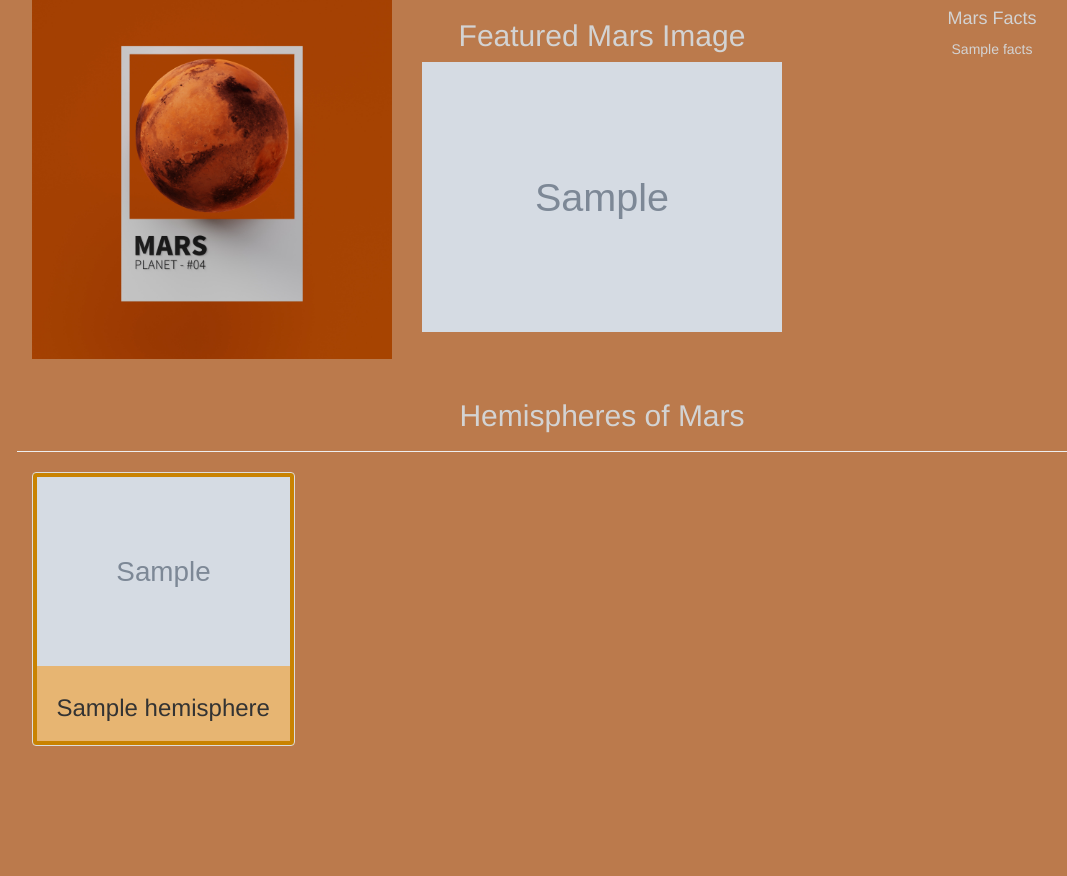
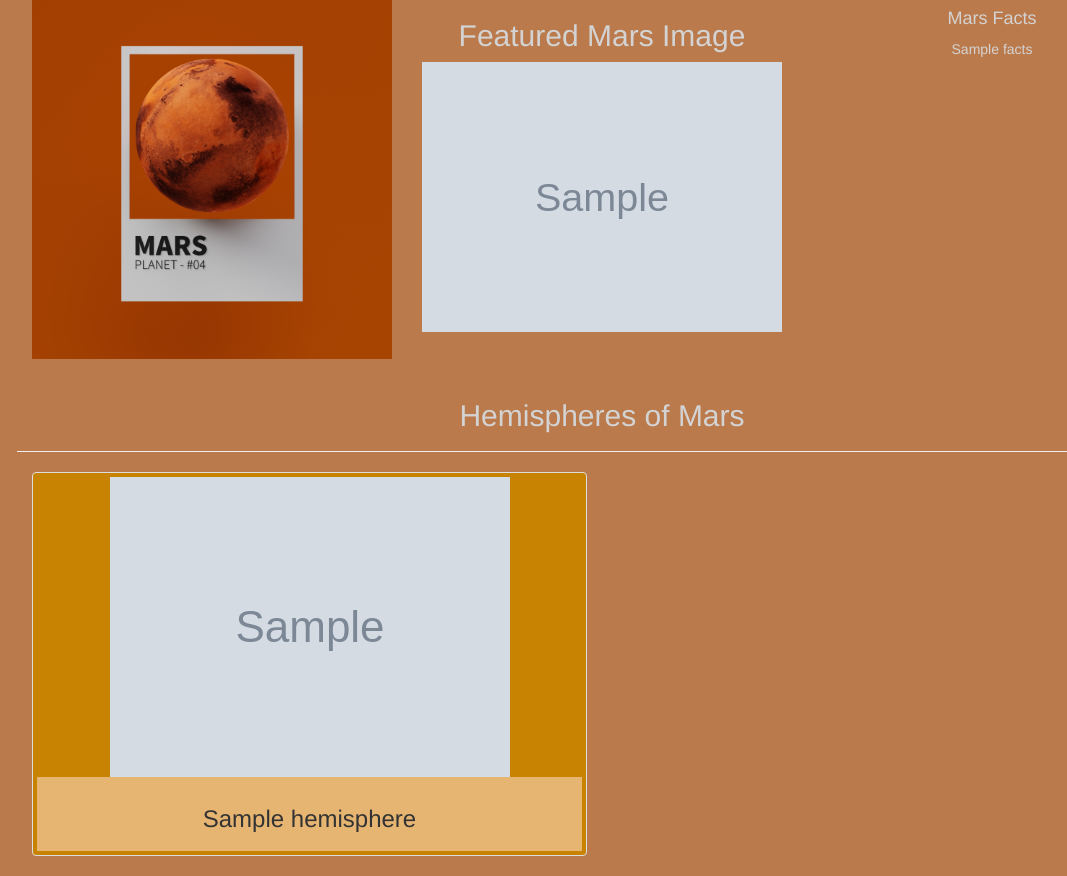
Before and after one commit to rickystuart1/Mission-to-Mars, a Flask app: page / in a window 1280 px wide. Shown: the part 649-1525 px from the top of the page, without its empty margins (38-1105 px from the left). Before the commit the page ends 1395 px from the top, so only its background shows below. Run offline with Flask 2, Linux system fonts and the light colour scheme; grey boxes marked "Sample" are stand-in pictures; a database or web service that is not in the repository returns one stand-in record (values such as "Sample title"); some libraries are stand-ins or nearby versions.

Commit message:
uploading final update html and css changes

```diff
--- a/templates/index.html
+++ b/templates/index.html
@@ -22,7 +22,7 @@
 
       <!-- Add section for Mars News -->
       <div class="row text-center" id="mars-news">
-        <div class="col-md-12">
+        <div class="col-lg-12 col-md-12 col-sm-12">
           <div class="media">
             <div class="media-body">
               <h2>Latest Mars News</h2>
@@ -35,14 +35,14 @@
 
       <!-- Section for Featured Image and Facts table -->
       <div class="row text-center" id="mars-featured-image">
-        <div class="col-md-4">
+        <div class="col-lg-4 col-md-4 col-sm-12">
           <img
           src="../static/simon-lee-hrOXaenH640-unsplash.jpg"
           class="img-responsive img-fluid rounded"
           alt="Responsive image">
         </div>
 
-        <div class="col-md-4">
+        <div class="col-lg-4 col-md-4 col-sm-12">
           <h2>Featured Mars Image</h2>
 
           <!-- if images is False/None/non-existent, then default to error message -->
@@ -53,7 +53,7 @@
           />
         </div>
 
-        <div class="col-md-4">
+        <div class="col-lg-4 col-md-4 col-sm-12">
           <!-- Mars Facts -->
           <div class="row" id="mars-facts">
             <h4>Mars Facts</h4>
@@ -69,7 +69,7 @@
         </div>
 
         {% for hemisphere in mars.hemispheres %}
-        <div class="col-xs-12 col-md-3">
+        <div class="col-sm-12 col-md-6">
           <div class="thumbnail" style="background-color: #c98302;">
             <img src="{{hemisphere.img_url | default('static/images/error.png', true)}}" alt="...">
             <div class="caption text-center" style="background-color: rgba(233, 185, 122, 0.938);">
```
Also changed, not shown: static/webpage_screenshot.png (added), 4 other files.
